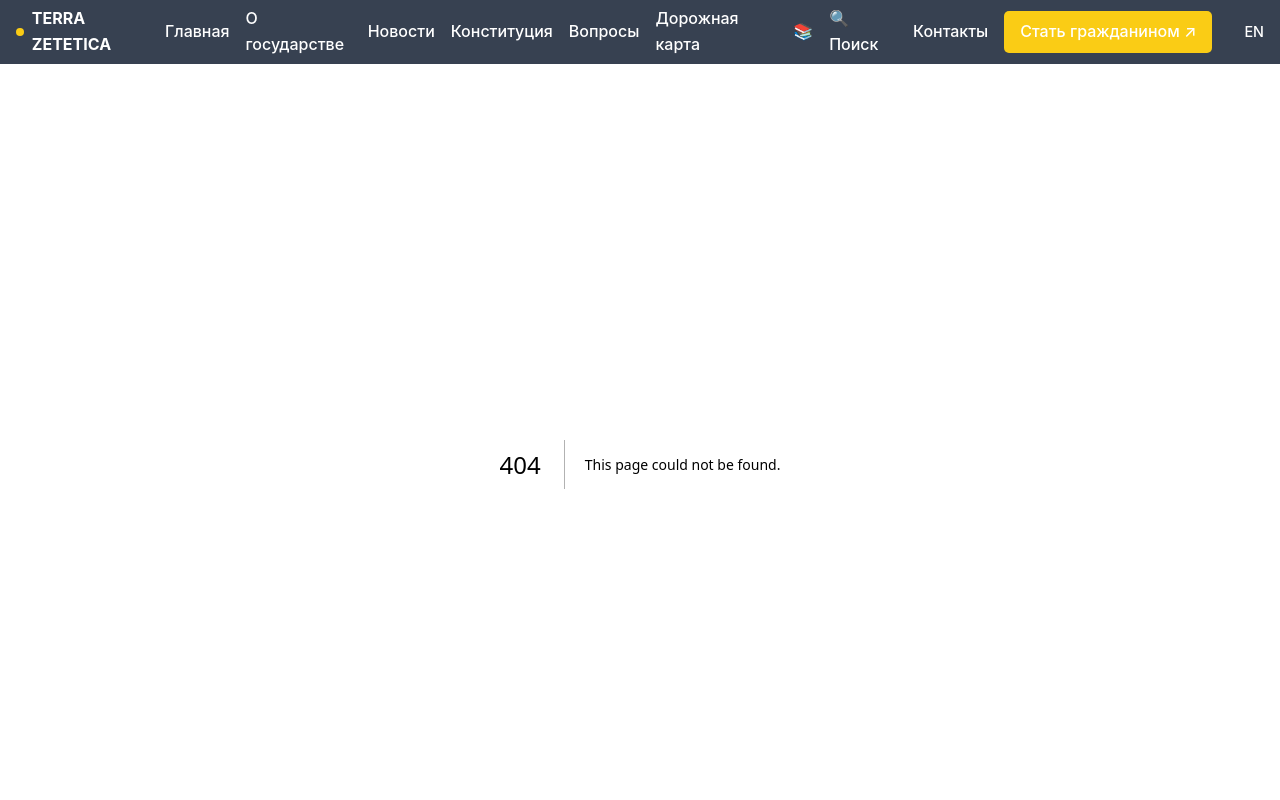
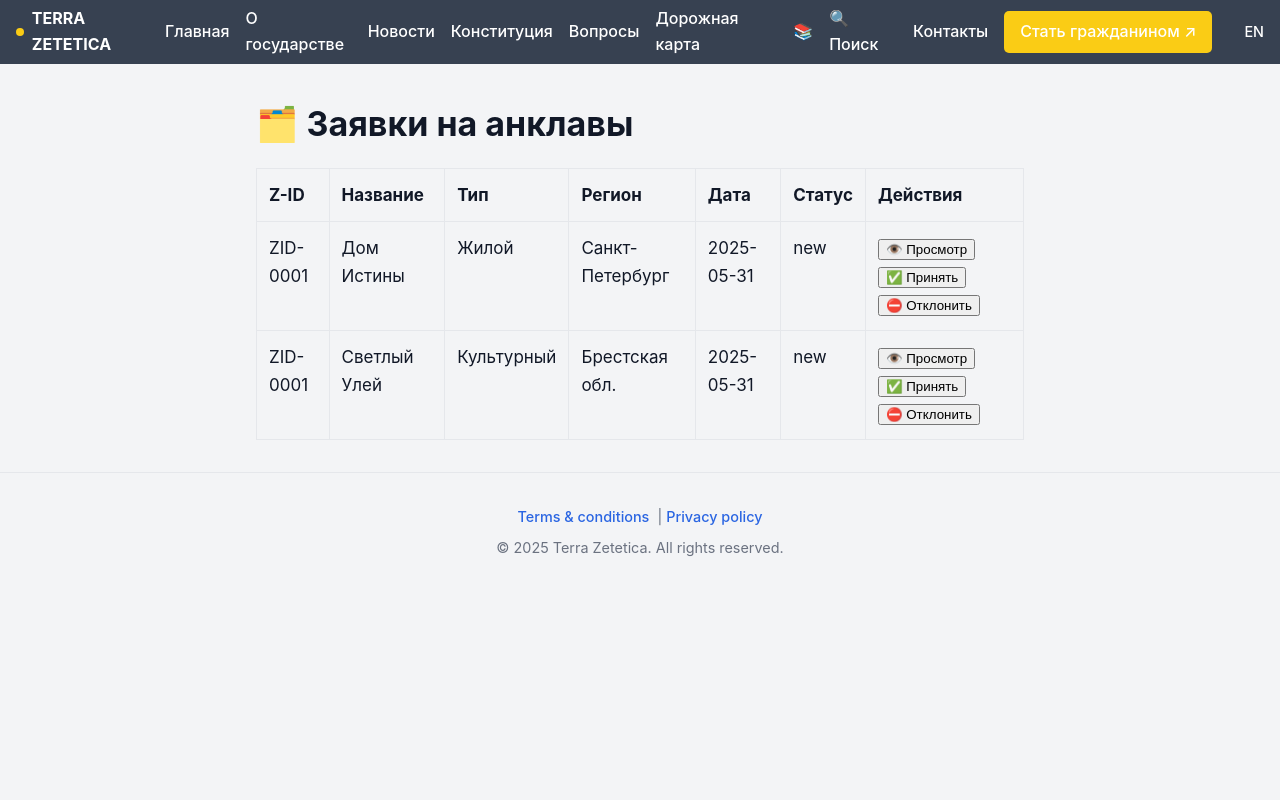
Before and after one commit to kardinalmarkov/terra-zetetica, a Next.js app: page /dashboard in a window 1280 px wide. Before the commit this address had no page. Shown: the top 800 px of the page. Built offline with nearby package versions, Linux system fonts and the light colour scheme.

Commit message:
Create dashboard.js

```diff
--- /dev/null
+++ b/pages/dashboard.js
@@ -0,0 +1,67 @@
+// pages/dashboard.js
+import Head from 'next/head'
+
+const submissions = [
+  {
+    zid: 'ZID-0001',
+    name: 'Дом Истины',
+    type: 'Жилой',
+    region: 'Санкт-Петербург',
+    description: 'Жилой анклав для просветительской деятельности.',
+    rules: 'Открыт только для граждан TZ.',
+    coords: { x: 434, y: 370 },
+    date: '2025-05-31',
+    status: 'new'
+  },
+  {
+    zid: 'ZID-0001',
+    name: 'Светлый Улей',
+    type: 'Культурный',
+    region: 'Брестская обл.',
+    description: 'Дом в деревне, подходит для автономного проживания.',
+    rules: '',
+    coords: { x: 424, y: 366 },
+    date: '2025-05-31',
+    status: 'new'
+  }
+]
+
+export default function Dashboard() {
+  return (
+    <main className="wrapper">
+      <Head><title>🗂️ Заявки на анклавы | Admin</title></Head>
+      <h1 className="text-3xl font-bold mb-6">🗂️ Заявки на анклавы</h1>
+
+      <table className="w-full text-sm border border-gray-300 rounded overflow-hidden">
+        <thead className="bg-gray-100 text-left">
+          <tr>
+            <th className="p-2">Z-ID</th>
+            <th className="p-2">Название</th>
+            <th className="p-2">Тип</th>
+            <th className="p-2">Регион</th>
+            <th className="p-2">Дата</th>
+            <th className="p-2">Статус</th>
+            <th className="p-2">Действия</th>
+          </tr>
+        </thead>
+        <tbody>
+          {submissions.map((s, i) => (
+            <tr key={i} className="border-t">
+              <td className="p-2">{s.zid}</td>
+              <td className="p-2 font-medium">{s.name}</td>
+              <td className="p-2">{s.type}</td>
+              <td className="p-2">{s.region}</td>
+              <td className="p-2 text-xs">{s.date}</td>
+              <td className="p-2">{s.status}</td>
+              <td className="p-2">
+                <button className="text-blue-500 hover:underline mr-2">👁️ Просмотр</button>
+                <button className="text-green-600 hover:underline mr-2">✅ Принять</button>
+                <button className="text-red-500 hover:underline">⛔ Отклонить</button>
+              </td>
+            </tr>
+          ))}
+        </tbody>
+      </table>
+    </main>
+  )
+}
```
